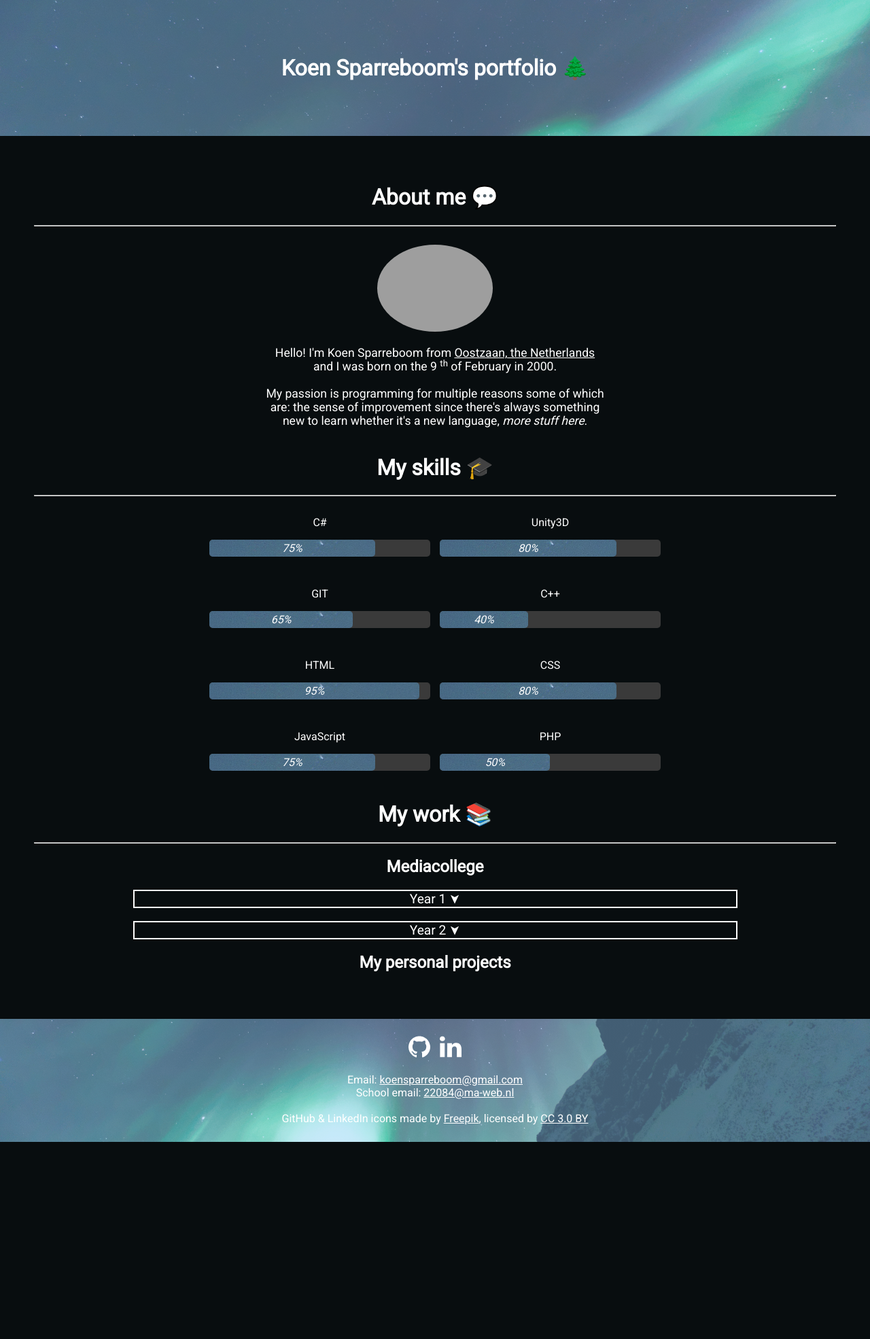
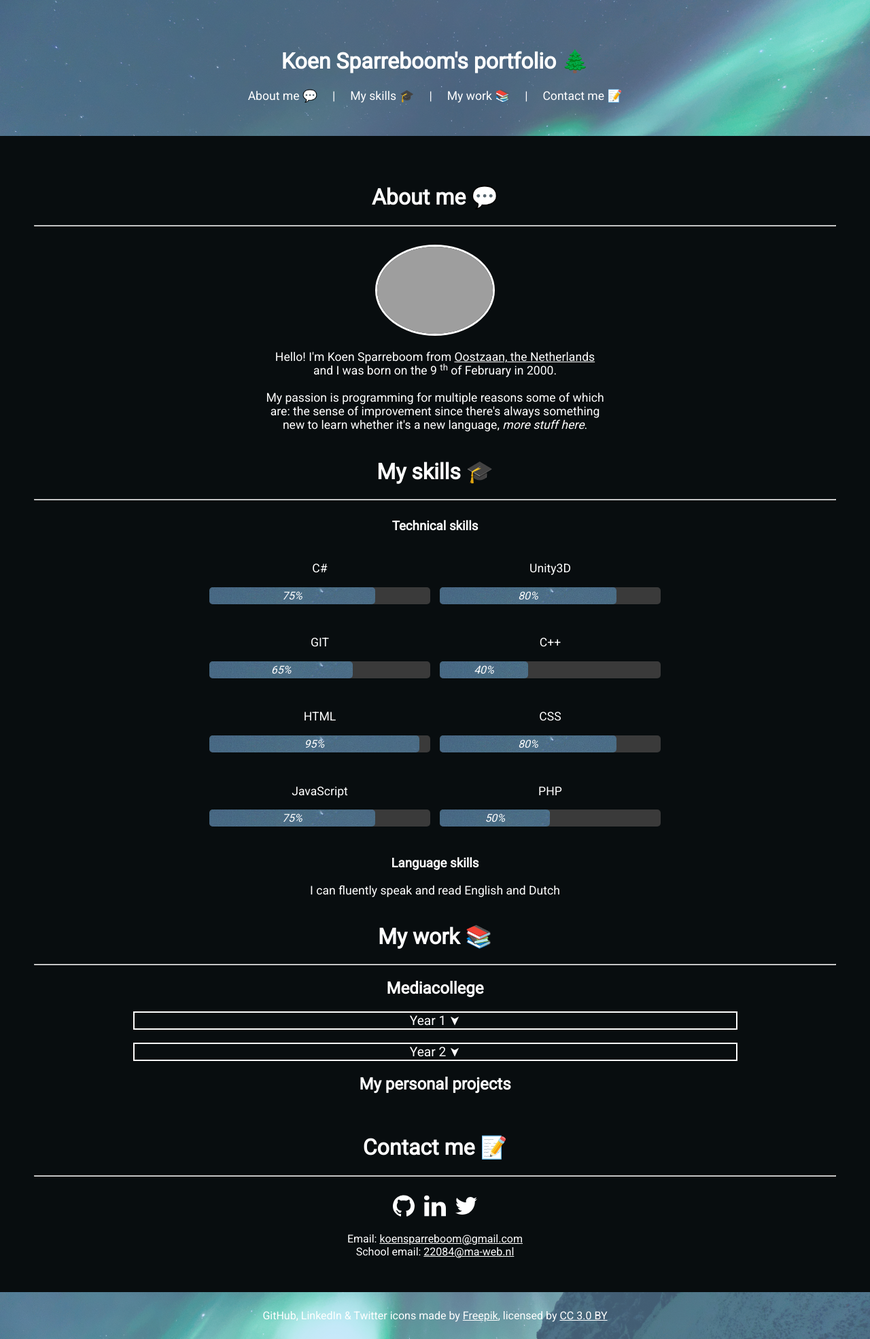
Before and after one commit to Nibkat/portfolio-old, a PHP site: page / in a window 1280 px wide. Shown: the whole page at 68% size. Before the commit the page ends 1680 px from the top, so only its background shows below. Run offline with PHP 8.4, Linux system fonts and the light colour scheme; some libraries are stand-ins or nearby versions; grey boxes are pictures that could not be loaded.

Commit message:
Added header links, added language skills & put contact links in the middle container

```diff
--- a/index.html
+++ b/index.html
@@ -8,27 +8,40 @@
   <title>Koen Sparreboom's Portfolio</title>
   <link href="https://fonts.googleapis.com/css?family=Roboto" rel="stylesheet">
   <link rel="stylesheet" href="style.css" type="text/css">
+  <script src="http://twemoji.maxcdn.com/2/twemoji.min.js?2.3.1"></script>
+  <script src="https://ajax.googleapis.com/ajax/libs/jquery/3.2.1/jquery.min.js"></script>
 </head>
 
 <body>
-  <div class="header">
+  <button id="top-button" title="Back to top">&#x27A4;</button>
+
+  <div class="header container">
     <div class="header-inner">
       <h1>Koen Sparreboom's portfolio 🌲</h1>
+      <p class="header-link">
+        <a onclick="scrollToId('#about')">About me 💬</a>
+        <span class="link-spacing">|</span>
+        <a onclick="scrollToId('#skills')">My skills 🎓</a>
+        <span class="link-spacing">|</span>
+        <a onclick="scrollToId('#work')">My work 📚</a>
+        <span class="link-spacing">|</span>
+        <a onclick="scrollToId('#contact')">Contact me 📝</a>
+      </p>
     </div>
   </div>
 
   <div class="container">
-    <h1>About me 💬</h1>
+    <h1 id="about">About me 💬</h1>
 
     <hr>
     <br>
 
     <div class="about">
-      <img style="border-radius:90%" src="https://ih0.redbubble.net/image.425322708.6856/flat,800x800,075,f.jpg" height="128px">
+      <img style="border-radius:90%; border: 3px solid white" src="https://i.imgur.com/ciW0OhT.jpg" height="128px">
 
       <br>
 
-      <p style="font-size: 1.1em; max-width: 500px; min-width: 200px; display:inline-block;">Hello! I'm Koen Sparreboom from
+      <p class="about-me">Hello! I'm Koen Sparreboom from
         <a class="link" href="https://www.google.nl/maps/place/Strekel,+Oostzaan/@52.4341585,4.8688501,17.01z/data=!4m5!3m4!1s0x47c5fd530c911feb:0x3a366bce8e4492f1!8m2!3d52.4341472!4d4.871041"
           target="_blank" title="Location on Google maps">Oostzaan, the Netherlands</a> and I was born on the 9
         <span class="date">th</span> of February in 2000.
@@ -39,11 +52,13 @@
       <br>
     </div>
 
-    <h1>My skills 🎓</h1>
+    <h1 id="skills">My skills 🎓</h1>
 
     <hr>
 
     <div class="skills">
+      <h3>Technical skills</h3>
+
       <div class="skill">
         <p>C#</p>
         <div class="skill-percentage">
@@ -109,9 +124,13 @@
         </div>
         <br>
       </div>
+
+      <h3>Language skills</h3>
+
+      <p>I can fluently speak and read English and Dutch</p>
     </div>
 
-    <h1>My work 📚</h1>
+    <h1 id="work">My work 📚</h1>
 
     <hr>
 
@@ -119,7 +138,7 @@
 
     <div>
       <div id="yearOneFlip" class="flip">Year 1
-        <span id="arrow">&#x27A4;</span>
+        <span class="arrow">&#x27A4;</span>
       </div>
 
       <div id="yearOnePanel" class="panel">
@@ -131,7 +150,7 @@
 
     <div>
       <div id="yearTwoFlip" class="flip">Year 2
-        <span id="arrow">&#x27A4;</span>
+        <span class="arrow">&#x27A4;</span>
       </div>
 
       <div id="yearTwoPanel" class="panel">
@@ -140,13 +159,18 @@
     </div>
 
     <h2>My personal projects</h2>
-  </div>
 
-  <div class="footer">
-    <div class="footer-inner">
+    <br>
+
+    <h1 id="contact">Contact me 📝</h1>
+    <hr>
+    <br>
+
     <a href="https://github.com/LtKst" target="_blank"><img class="icon" src="resources/icons/github-logo-1.svg" width="32px"></a>
 
     <a href="https://www.linkedin.com/in/koen-sparreboom-76bba314a/" target="_blank"><img class="icon" src="resources/icons/linkedin-logo-1.svg" width="32px"></a>
+
+    <a href="https://twitter.com/LieutenantKst" target="_blank"><img class="icon" src="resources/icons/twitter-logo-shape.svg" width="32px"></a>
 
     <br>
     <br>
@@ -156,18 +180,17 @@
     <br>
     <span>School email:</span>
     <a class="link" href="mailto:22084@ma-web.nl">22084@ma-web.nl</a>
+  </div>
 
-      <br>
-      <br>
-
-      <div>GitHub & LinkedIn icons made by
+  <div class="footer container">
+    <div class="footer-inner">
+      <div>GitHub, LinkedIn & Twitter icons made by
         <a class="link" href="http://www.freepik.com" title="Freepik" target="_blank">Freepik</a>, licensed by
         <a class="link" href="http://creativecommons.org/licenses/by/3.0/" title="Creative Commons BY 3.0" target="_blank">CC 3.0 BY</a>
       </div>
     </div>
   </div>
 
-  <script src="https://ajax.googleapis.com/ajax/libs/jquery/3.2.1/jquery.min.js"></script>
   <script src="script.js"></script>
 </body>
 
--- a/script.js
+++ b/script.js
@@ -6,4 +6,28 @@ $(document).ready(function () {
     $("#yearTwoFlip").click(function () {
         $("#yearTwoPanel").slideToggle("medium");
     });
+
+    $("#top-button").hide();
+    $(function toTop() {
+        $(window).scroll(function () {
+            if ($(this).scrollTop() > 100) {
+                $('#top-button').fadeIn("medium");
+            } else {
+                $('#top-button').fadeOut("medium");
+            }
+        });
+
+        $('#top-button').click(function () {
+            $('body,html').animate({
+                scrollTop: 0
+            }, 400);
+            return false;
+        });
+    });
 });
+
+function scrollToId(id, speed = 400) {
+    $('html, body').animate({
+        scrollTop: $(id).offset().top
+    }, speed);
+}
--- a/style.css
+++ b/style.css
@@ -3,19 +3,41 @@ body {
   margin: 0;
 }
 
+p {
+  font-size: 1.1em;
+}
+
+#top-button {
+  width: 48px;
+  height: 48px;
+  position: fixed;
+  bottom: 10px;
+  right: 20px;
+  z-index: 99;
+  border: none;
+  outline: none;
+  background: rgba(107, 191, 255, 0.6);
+  background-repeat: no-repeat;
+  background-attachment: fixed;
+  background-size: 100%;
+  color: white;
+  cursor: pointer;
+  padding: 15px;
+  border-radius: 90%;
+  -ms-transform: rotate(-90deg);
+  -webkit-transform: rotate(-90deg);
+  transform: rotate(-90deg);
+}
+
 .header {
-  width: 100%;
   height: 200px;
-  margin: 0;
   display: flex;
   justify-content: center;
   align-items: center;
-  font-family: 'Roboto', sans-serif, Arial;
   background: linear-gradient( rgba(146, 206, 255, 0.45), rgba(146, 206, 255, 0.45)), url('resources/Aurora.jpg');
   background-repeat: no-repeat;
   background-attachment: fixed;
   background-size: 100%;
-  color: #fff;
 }
 
 .container {
@@ -33,19 +55,15 @@ body {
 }
 
 .footer {
-  width: 100%;
   display: flex;
   justify-content: center;
   align-items: center;
-  margin: 0;
   padding: 25px 0 25px 0;
-  font-family: 'Roboto', sans-serif, Arial;
   background: linear-gradient( rgba(146, 206, 255, 0.45), rgba(146, 206, 255, 0.45)), url('resources/Aurora.jpg');
   background-attachment: fixed;
   background-repeat: no-repeat;
   background-size: 100%;
   background-position: bottom;
-  color: #fff;
 }
 
 .header-inner,
@@ -53,9 +71,7 @@ body {
   text-align: center;
 }
 
-
 /* start skills */
-
 .skills {
   width: 750px;
   display: inline-block;
@@ -84,13 +100,9 @@ body {
   border-radius: 5px;
   font-style: italic;
 }
-
-
 /* end skills */
 
-
 /* start panels */
-
 .flip,
 .panel {
   border: 2px solid #fff;
@@ -111,15 +123,13 @@ body {
   padding: 25px 0 25px 0;
 }
 
-#arrow {
+.arrow {
   display: inline-block;
   -ms-transform: rotate(90deg);
   -webkit-transform: rotate(90deg);
   transform: rotate(90deg);
   transition: all .5s;
 }
-
-
 /* end panels */
 
 .icon {
@@ -140,6 +150,44 @@ body {
   vertical-align: baseline;
 }
 
+.header-link a {
+  position: relative;
+  color: #fff;
+  text-decoration: none;
+  cursor: pointer;
+}
+
+.header-link a:hover {
+  color: #fff;
+}
+
+.header-link a {
+  color: #fff;
+  text-decoration: none;
+  transition: text-decoration 0.2s;
+}
+
+.header-link a:before {
+  content: "";
+  position: absolute;
+  width: 100%;
+  height: 2px;
+  bottom: 0;
+  left: 0;
+  background-color: #fff;
+  visibility: hidden;
+  -webkit-transform: scaleX(0);
+  transform: scaleX(0);
+  -webkit-transition: all 0.3s ease-in-out 0s;
+  transition: all 0.3s ease-in-out 0s;
+}
+
+.header-link a:hover:before {
+  visibility: visible;
+  -webkit-transform: scaleX(1);
+  transform: scaleX(1);
+}
+
 .link {
   color: #fff;
   text-decoration: none;
@@ -153,3 +201,14 @@ body {
 .link:hover {
   color: #b6b6b6;
 }
+
+.about-me {
+  max-width: 500px;
+  min-width: 200px;
+  display: inline-block;
+}
+
+.link-spacing {
+  margin: 0 1em 0 1em;
+  cursor: default;
+}
```
Also changed, not shown: test/index.html (+5 -1 lines), resources/icons/twitter-logo-shape.svg (added). Lines whose indentation alone changed are shown as unchanged.
